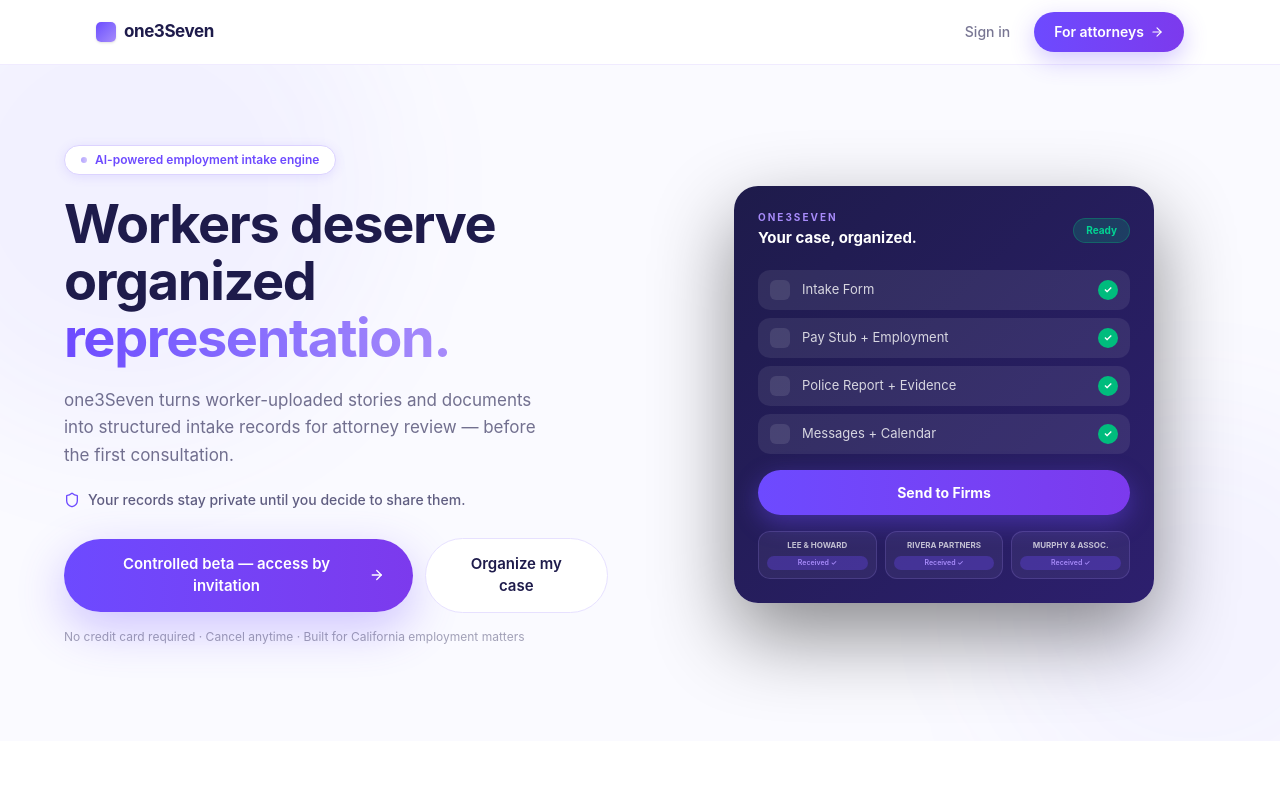
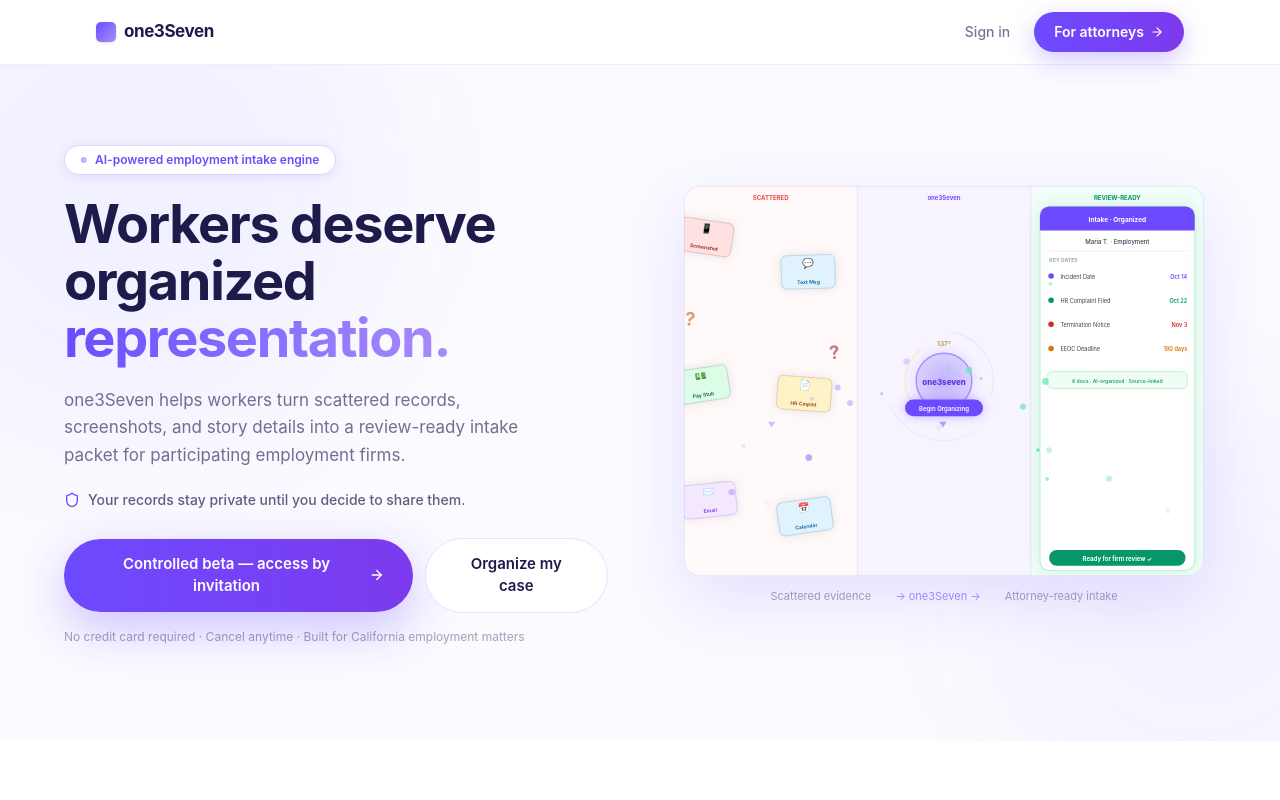
Before and after one commit to vmramey-gif/one3seven, a React (Vite) app: page / in a window 1280 px wide. Shown: the top 800 px of the page. Built offline with nearby package versions, Linux system fonts and the light colour scheme; a web font is replaced by a local one.

Commit message:
Rebuild hero with three-panel HeroVisual: chaos → organize → clarity

```diff
--- a/src/app/screens/PublicMarketingPage.tsx
+++ b/src/app/screens/PublicMarketingPage.tsx
@@ -398,6 +398,262 @@
 }
 
 
+
+// ── HeroVisual: chaos → organize → clarity three-panel canvas animation ────────
+function HeroVisual() {
+  const containerRef = useRef<HTMLDivElement>(null);
+  const rafRef       = useRef<number | null>(null);
+  const prefersReduced = useReducedMotion() ?? false;
+
+  useEffect(() => {
+    const container = containerRef.current;
+    if (!container) return;
+    const cv = container.querySelector('canvas') as HTMLCanvasElement;
+    const ctx = cv.getContext('2d')!;
+
+    let W = 0, H = 0;
+    function resize() {
+      const r = devicePixelRatio || 1;
+      W = container.clientWidth; H = container.clientHeight;
+      cv.width = W * r; cv.height = H * r;
+      ctx.setTransform(r, 0, 0, r, 0, 0);
+    }
+    resize();
+    const ro = new ResizeObserver(resize);
+    ro.observe(container);
+
+    // scale relative to design width 540
+    const sc = () => Math.min(W, 560) / 560;
+
+    const CHAOS = [
+      { label: 'Screenshot', color: '#FEE2E2', text: '#991B1B', icon: '📱', fx: 0.14, fy: 0.14, ph: 0.0 },
+      { label: 'Text Msg',   color: '#E0F2FE', text: '#0369A1', icon: '💬', fx: 0.74, fy: 0.22, ph: 1.4 },
+      { label: 'Pay Stub',   color: '#DCFCE7', text: '#166534', icon: '💵', fx: 0.10, fy: 0.50, ph: 2.6 },
+      { label: 'HR Cmplnt',  color: '#FEF3C7', text: '#92400E', icon: '📄', fx: 0.72, fy: 0.54, ph: 0.7 },
+      { label: 'Email',      color: '#F3E8FF', text: '#7C3AED', icon: '✉️', fx: 0.16, fy: 0.80, ph: 1.9 },
+      { label: 'Calendar',   color: '#E0F2FE', text: '#0369A1', icon: '📅', fx: 0.68, fy: 0.84, ph: 3.2 },
+      { label: '?',          color: '',        text: '#9F1239', icon: '?', fx: 0.88, fy: 0.42, ph: 2.0 },
+      { label: '?',          color: '',        text: '#B45309', icon: '?', fx: 0.06, fy: 0.35, ph: 0.5 },
+    ];
+
+    const INTAKE = [
+      { label: 'Incident Date',       value: 'Oct 14',   color: '#6D4AFF' },
+      { label: 'HR Complaint Filed',  value: 'Oct 22',   color: '#059669' },
+      { label: 'Termination Notice',  value: 'Nov 3',    color: '#DC2626' },
+      { label: 'EEOC Deadline',       value: '180 days', color: '#D97706' },
+    ];
+
+    type Pt = { x: number; y: number; tx: number; ty: number; prog: number; spd: number; sz: number; col: string };
+    const particles: Pt[] = [];
+    let lastSpawn = 0;
+
+    function spawnPt(ts: number) {
+      const W3 = W / 3;
+      const cx = W3 + W3 / 2, cy = H / 2;
+      // left → center
+      particles.push({
+        x: W3 * (0.1 + Math.random() * 0.8), y: H * (0.15 + Math.random() * 0.7),
+        tx: cx + (Math.random() - 0.5) * W3 * 0.3, ty: cy + (Math.random() - 0.5) * H * 0.25,
+        prog: 0, spd: 0.007 + Math.random() * 0.007, sz: 1.5 + Math.random() * 2,
+        col: Math.random() < 0.5 ? '#A78BFA' : '#C4B5FD',
+      });
+      // center → right
+      particles.push({
+        x: cx + (Math.random() - 0.5) * W3 * 0.3, y: cy + (Math.random() - 0.5) * H * 0.25,
+        tx: 2 * W3 + W3 * (0.1 + Math.random() * 0.8), ty: H * (0.15 + Math.random() * 0.7),
+        prog: 0, spd: 0.007 + Math.random() * 0.007, sz: 1.5 + Math.random() * 2,
+        col: Math.random() < 0.5 ? '#34D399' : '#6EE7B7',
+      });
+      lastSpawn = ts;
+    }
+
+    function rr(x: number, y: number, w: number, h: number, r: number | number[], fill?: string | null, stroke?: string | null, sw = 1) {
+      ctx.beginPath();
+      if (typeof r === 'number') ctx.roundRect(x, y, w, h, r);
+      else ctx.roundRect(x, y, w, h, r);
+      if (fill) { ctx.fillStyle = fill; ctx.fill(); }
+      if (stroke) { ctx.strokeStyle = stroke; ctx.lineWidth = sw; ctx.stroke(); }
+    }
+    function tx(s: string, x: number, y: number, sz: number, color: string, align: CanvasTextAlign = 'center', weight = '400') {
+      ctx.font = `${weight} ${sz}px -apple-system,BlinkMacSystemFont,sans-serif`;
+      ctx.fillStyle = color; ctx.textAlign = align; ctx.globalAlpha = 1;
+      ctx.fillText(s, x, y);
+    }
+    const eio = (t: number) => t < .5 ? 2*t*t : -1+(4-2*t)*t;
+
+    let t0: number | null = null;
+
+    function frame(ts: number) {
+      if (!t0) t0 = ts;
+      const T = (ts - t0) / 1000;
+      const s = sc();
+      const W3 = W / 3;
+      const cx = W3 + W3 / 2, cy = H / 2;
+
+      ctx.clearRect(0, 0, W, H);
+
+      // ── Panel backgrounds ──
+      // Left: warm cream chaos
+      ctx.save();
+      ctx.beginPath(); ctx.roundRect(0, 0, W3, H, [16, 0, 0, 16]);
+      ctx.fillStyle = '#FFF9F9'; ctx.fill(); ctx.restore();
+      // Center: purple tint
+      ctx.fillStyle = '#F7F4FF';
+      ctx.fillRect(W3, 0, W3, H);
+      // Right: clean mint
+      ctx.save();
+      ctx.beginPath(); ctx.roundRect(2 * W3, 0, W3, H, [0, 16, 16, 0]);
+      ctx.fillStyle = '#F2FDF8'; ctx.fill(); ctx.restore();
+      // Dividers
+      ctx.strokeStyle = 'rgba(109,74,255,0.12)'; ctx.lineWidth = 1;
+      ctx.beginPath(); ctx.moveTo(W3, 0); ctx.lineTo(W3, H); ctx.stroke();
+      ctx.beginPath(); ctx.moveTo(2 * W3, 0); ctx.lineTo(2 * W3, H); ctx.stroke();
+
+      // ── Panel labels ──
+      tx('SCATTERED', W3 / 2, 14, 6.5 * s, '#EF4444', 'center', '700');
+      tx('one3Seven', cx, 14, 6.5 * s, '#6D4AFF', 'center', '700');
+      tx('REVIEW-READY', 2 * W3 + W3 / 2, 14, 6.5 * s, '#059669', 'center', '700');
+
+      // ── LEFT PANEL: chaos documents ──
+      CHAOS.forEach((d, i) => {
+        const px = d.fx * W3 + Math.sin(T * 0.55 + d.ph) * 5 * s;
+        const py = d.fy * H + Math.cos(T * 0.42 + d.ph * 1.3) * 4 * s;
+        const rot = Math.sin(T * 0.28 + d.ph) * 9 * (Math.PI / 180);
+        const cw = 58 * s, ch = 36 * s;
+        ctx.save(); ctx.translate(px, py); ctx.rotate(rot);
+        if (d.label === '?') {
+          ctx.font = `700 ${20 * s}px -apple-system,sans-serif`;
+          ctx.fillStyle = d.text; ctx.textAlign = 'center'; ctx.globalAlpha = 0.55;
+          ctx.fillText('?', 0, 7 * s);
+        } else {
+          ctx.shadowColor = 'rgba(0,0,0,0.10)'; ctx.shadowBlur = 10;
+          rr(-cw / 2, -ch / 2, cw, ch, 6 * s, d.color, d.text + '30', 1);
+          ctx.shadowBlur = 0;
+          ctx.font = `${10 * s}px serif`; ctx.textAlign = 'center';
+          ctx.globalAlpha = 1; ctx.fillText(d.icon, 0, -ch / 2 + 12 * s);
+          tx(d.label, 0, ch / 2 - 5 * s, 5.5 * s, d.text, 'center', '600');
+        }
+        ctx.restore();
+        void i;
+      });
+
+      // ── CENTER PANEL: organizing orb ──
+      const pulse = Math.sin(T * 1.6) * 0.15 + 0.85;
+      // Outer soft glow
+      const gGrad = ctx.createRadialGradient(cx, cy, 0, cx, cy, 60 * s * pulse);
+      gGrad.addColorStop(0, 'rgba(109,74,255,0.28)');
+      gGrad.addColorStop(1, 'rgba(109,74,255,0)');
+      ctx.fillStyle = gGrad; ctx.beginPath(); ctx.arc(cx, cy, 60 * s * pulse, 0, Math.PI * 2); ctx.fill();
+      // Rotating arcs (golden-angle motion)
+      for (let ri = 0; ri < 3; ri++) {
+        ctx.save(); ctx.translate(cx, cy); ctx.rotate(T * (0.35 + ri * 0.18) + ri * 1.2);
+        ctx.beginPath(); ctx.arc(0, 0, (42 + ri * 11) * s, 0, Math.PI * 0.55);
+        ctx.strokeStyle = ri === 0 ? `rgba(245,200,66,${0.35 * pulse})` : `rgba(167,139,250,${(0.22 - ri * 0.04) * pulse})`;
+        ctx.lineWidth = 1.5; ctx.stroke(); ctx.restore();
+      }
+      // Inner circle
+      rr(cx - 30 * s, cy - 30 * s, 60 * s, 60 * s, 30 * s, 'rgba(109,74,255,0.14)', 'rgba(109,74,255,0.5)', 1.5);
+      // Logo
+      tx('one3seven', cx, cy + 4 * s, 8.5 * s, '#5B35D5', 'center', '800');
+      // Golden angle label
+      tx('137°', cx, cy - 38 * s, 7 * s, 'rgba(180,149,40,0.9)', 'center', '700');
+      // "Begin Organizing" pill
+      const pW = 84 * s, pH = 18 * s;
+      ctx.save();
+      ctx.shadowColor = 'rgba(109,74,255,0.4)'; ctx.shadowBlur = 12 * s;
+      rr(cx - pW / 2, cy + 20 * s, pW, pH, 9 * s, '#6D4AFF');
+      ctx.restore();
+      tx('Begin Organizing', cx, cy + 32 * s, 6.5 * s, '#fff', 'center', '600');
+      // Flow arrows (visual hint left→right)
+      const arrY = cy + 50 * s;
+      [W3 * 0.5, W3 * 1.5, W3 * 2.5].forEach((ax, ai) => {
+        const bounce = Math.sin(T * 2.2 + ai * 1.1) * 2 * s;
+        ctx.save(); ctx.translate(ax + bounce, arrY);
+        ctx.fillStyle = ai === 1 ? '#6D4AFF' : '#A78BFA'; ctx.globalAlpha = 0.5;
+        ctx.beginPath(); ctx.moveTo(0, 0); ctx.lineTo(-4 * s, -6 * s); ctx.lineTo(4 * s, -6 * s); ctx.closePath(); ctx.fill();
+        ctx.restore();
+      });
+
+      // ── RIGHT PANEL: organized intake card ──
+      const rPad = 10 * s;
+      const rx0 = 2 * W3 + rPad, rW = W3 - rPad * 2;
+      const cardY = 22 * s, cardH = H - 28 * s;
+      // Card shadow
+      ctx.save(); ctx.shadowColor = 'rgba(0,150,80,0.10)'; ctx.shadowBlur = 16;
+      rr(rx0, cardY, rW, cardH, 10 * s, 'white', '#BBF7D0', 1.2);
+      ctx.restore();
+      // Card header bar
+      rr(rx0, cardY, rW, 26 * s, [10 * s, 10 * s, 0, 0], '#6D4AFF');
+      tx('Intake · Organized', 2 * W3 + W3 / 2, cardY + 17 * s, 7 * s, '#fff', 'center', '700');
+      // Worker line
+      tx('Maria T. · Employment', 2 * W3 + W3 / 2, cardY + 40 * s, 6.5 * s, '#374151', 'center', '500');
+      // Hairline
+      ctx.strokeStyle = '#E5E7EB'; ctx.lineWidth = 0.75;
+      ctx.beginPath(); ctx.moveTo(rx0 + 8 * s, cardY + 48 * s); ctx.lineTo(rx0 + rW - 8 * s, cardY + 48 * s); ctx.stroke();
+      // Timeline label
+      tx('KEY DATES', rx0 + 10 * s, cardY + 60 * s, 5.5 * s, '#9CA3AF', 'left', '700');
+      // Timeline items
+      INTAKE.forEach((item, i) => {
+        const iy = cardY + 70 * s + i * 26 * s;
+        ctx.beginPath(); ctx.arc(rx0 + 12 * s, iy + 5 * s, 3 * s, 0, Math.PI * 2);
+        ctx.fillStyle = item.color; ctx.fill();
+        tx(item.label, rx0 + 22 * s, iy + 8 * s, 6 * s, '#374151', 'left', '400');
+        tx(item.value, rx0 + rW - 8 * s, iy + 8 * s, 6 * s, item.color, 'right', '600');
+      });
+      // Doc count
+      const dcY = cardY + 74 * s + INTAKE.length * 26 * s;
+      rr(rx0 + 8 * s, dcY, rW - 16 * s, 18 * s, 5 * s, '#F0FDF4', '#BBF7D0');
+      tx('8 docs · AI-organized · Source-linked', 2 * W3 + W3 / 2, dcY + 12 * s, 5.5 * s, '#059669', 'center', '500');
+      // Ready badge
+      const rdY = cardY + cardH - 22 * s;
+      rr(rx0 + 10 * s, rdY, rW - 20 * s, 17 * s, 8 * s, '#059669');
+      tx('Ready for firm review ✓', 2 * W3 + W3 / 2, rdY + 11.5 * s, 6.5 * s, '#fff', 'center', '700');
+
+      // ── PARTICLES ──
+      if (ts - lastSpawn > 140) spawnPt(ts);
+      for (let i = particles.length - 1; i >= 0; i--) {
+        const p = particles[i];
+        p.prog += p.spd;
+        if (p.prog >= 1) { particles.splice(i, 1); continue; }
+        const eased = eio(p.prog);
+        const ppx = p.x + (p.tx - p.x) * eased;
+        const ppy = p.y + (p.ty - p.y) * eased;
+        ctx.beginPath(); ctx.arc(ppx, ppy, p.sz, 0, Math.PI * 2);
+        ctx.fillStyle = p.col; ctx.globalAlpha = Math.sin(p.prog * Math.PI) * 0.75;
+        ctx.fill(); ctx.globalAlpha = 1;
+      }
+
+      // Outer border
+      rr(0, 0, W, H, 16, null, 'rgba(109,74,255,0.15)', 1.5);
+
+      rafRef.current = requestAnimationFrame(frame);
+    }
+
+    if (prefersReduced) {
+      // static single frame at T=2 — just run frame once without looping
+      t0 = performance.now() - 2000;
+      frame(performance.now());
+      ro.disconnect();
+      return;
+    }
+
+    rafRef.current = requestAnimationFrame(frame);
+    return () => {
+      if (rafRef.current) cancelAnimationFrame(rafRef.current);
+      ro.disconnect();
+    };
+  }, [prefersReduced]);
+
+  return (
+    <div
+      ref={containerRef}
+      className="relative w-full overflow-hidden rounded-[16px] shadow-[0_24px_64px_rgba(109,74,255,0.14)]"
+      style={{ aspectRatio: '4/3' }}
+    >
+      <canvas className="absolute inset-0 w-full h-full" />
+    </div>
+  );
+}
 
 // ── WorkerWorkflowScroll ─────────────────────────────────────────────────────
 function WorkerWorkflowScroll() {
@@ -950,7 +1206,7 @@
                   </h1>
 
                   <p className="mb-5 max-w-[480px] text-[16px] leading-relaxed text-[#1E1B4B]/62 sm:text-[17px]">
-                    one3Seven turns worker-uploaded stories and documents into structured intake records for attorney review — before the first consultation.
+                    one3Seven helps workers turn scattered records, screenshots, and story details into a review-ready intake packet for participating employment firms.
                   </p>
 
                   <p className="mb-7 flex items-center gap-2 text-sm font-medium text-[#1E1B4B]/70">
@@ -983,49 +1239,20 @@
               )}
             </motion.div>
 
-            {/* Right: static hero visual */}
+            {/* Right: animated hero visual — chaos → organize → clarity */}
             <motion.div
               initial={{ opacity: 0, scale: 0.95 }}
               animate={{ opacity: 1, scale: 1 }}
               transition={{ duration: 0.7, delay: 0.2, ease: [0.22, 1, 0.36, 1] }}
               className="flex justify-center"
             >
-              <div className="w-full max-w-[420px] rounded-[24px] bg-gradient-to-br from-[#1E1B4B] to-[#2D1F6E] p-6 shadow-[0_32px_80px_rgba(0,0,0,.45)]">
-                {/* Header */}
-                <div className="mb-5 flex items-center justify-between">
-                  <div>
-                    <div className="text-[10px] font-bold uppercase tracking-[0.2em] text-[#A78BFA]">one3Seven</div>
-                    <div className="mt-0.5 text-[15px] font-bold text-white">Your case, organized.</div>
-                  </div>
-                  <div className="rounded-full bg-emerald-500/20 border border-emerald-500/30 px-3 py-1 text-[10px] font-bold text-emerald-400">Ready</div>
-                </div>
-                {/* Doc checklist */}
-                <div className="mb-4 space-y-2">
-                  {[
-                    { label: 'Intake Form', done: true },
-                    { label: 'Pay Stub + Employment', done: true },
-                    { label: 'Police Report + Evidence', done: true },
-                    { label: 'Messages + Calendar', done: true },
-                  ].map((d) => (
-                    <div key={d.label} className="flex items-center gap-3 rounded-xl bg-white/8 px-3 py-2.5">
-                      <div className="h-5 w-5 rounded-md bg-white/10" />
-                      <span className="flex-1 text-[13px] text-white/80">{d.label}</span>
-                      <div className="flex h-5 w-5 items-center justify-center rounded-full bg-emerald-500 text-[10px] font-bold text-white">✓</div>
-                    </div>
-                  ))}
-                </div>
-                {/* Send button */}
-                <div className="mb-4 rounded-full bg-gradient-to-r from-[#6D4AFF] to-[#7C3AED] py-3 text-center text-[14px] font-bold text-white shadow-[0_8px_24px_rgba(109,74,255,0.4)]">
-                  Send to Firms
-                </div>
-                {/* Firm cards */}
-                <div className="grid grid-cols-3 gap-2">
-                  {['LEE & HOWARD', 'RIVERA PARTNERS', 'MURPHY & ASSOC.'].map((f) => (
-                    <div key={f} className="rounded-xl border border-[#A78BFA]/20 bg-white/5 p-2 text-center">
-                      <div className="text-[8px] font-bold text-white/70 leading-tight">{f}</div>
-                      <div className="mt-1.5 rounded-full bg-[#6D4AFF]/30 py-0.5 text-[7px] font-semibold text-[#A78BFA]">Received ✓</div>
-                    </div>
-                  ))}
+              <div className="w-full max-w-[520px]">
+                <HeroVisual />
+                {/* Caption beneath visual */}
+                <div className="mt-3 flex items-center justify-center gap-6 text-[11px] text-[#1E1B4B]/40">
+                  <span>Scattered evidence</span>
+                  <span className="text-[#6D4AFF]/60">→ one3Seven →</span>
+                  <span>Attorney-ready intake</span>
                 </div>
               </div>
             </motion.div>
```
